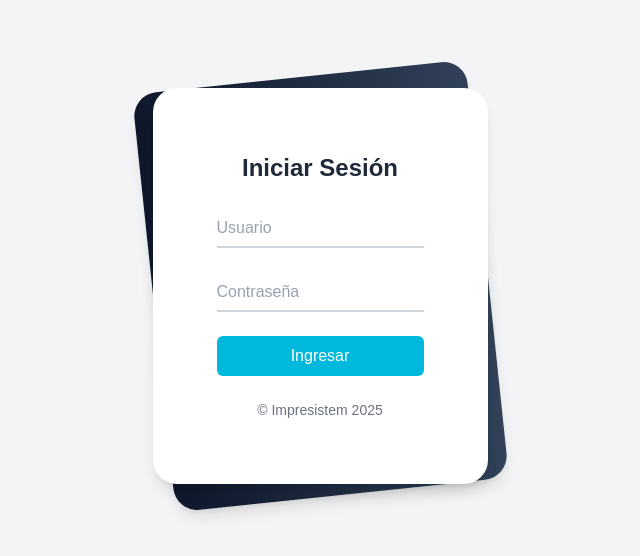
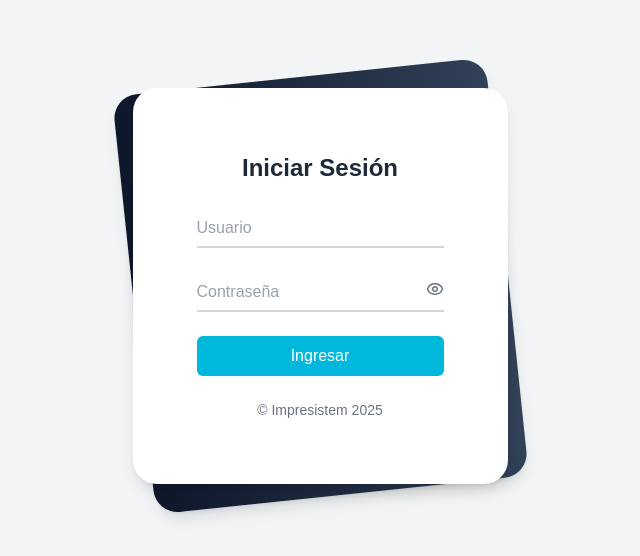
Before and after one commit to ImpreCode1/Gestion-Visitas, a Next.js app: page /login in a window 1280 px wide. Shown: the part 114-670 px from the top of the page, without its empty margins (320-960 px from the left). Built offline with nearby package versions, Linux system fonts and the light colour scheme.

Commit message:
Add Eye and Eyeoff to field password on Login

```diff
--- a/src/app/login/page.jsx
+++ b/src/app/login/page.jsx
@@ -3,18 +3,20 @@
 import { useState } from "react";
 import { useRouter } from "next/navigation"; // Para redirecciones en el cliente
 import Swal from "sweetalert2"; // Librería para mostrar alertas bonitas
+import { Eye, EyeOff } from "lucide-react";
 
 // Componente principal de la página de login
 export default function LoginPage() {
   const router = useRouter(); // Hook para navegar programáticamente
   const [loading, setLoading] = useState(false); // Estado para mostrar spinner/bloquear botón
+  const [showPassword, setShowPassword] = useState(false);
 
   // -----------------------------
   // Función que se ejecuta al enviar el formulario
   // -----------------------------
   const handleSubmit = async (event) => {
     event.preventDefault(); // Evita que el formulario haga reload
-    setLoading(true);       // Activamos estado de carga
+    setLoading(true); // Activamos estado de carga
 
     // Obtenemos valores de los inputs
     const rawUsername = event.target.email.value.trim();
@@ -56,13 +58,13 @@ export default function LoginPage() {
           router.push("/agendar_visita"); // Acceso a agendar visita
           break;
         case "admin":
-          router.push("/usuarios");       // Acceso a gestión de usuarios
+          router.push("/usuarios"); // Acceso a gestión de usuarios
           break;
         case "aprobador":
-          router.push("/aprobaciones");  // Acceso a aprobaciones
+          router.push("/aprobaciones"); // Acceso a aprobaciones
           break;
         default:
-          router.push("/sin_acceso");    // Usuario sin acceso definido
+          router.push("/sin_acceso"); // Usuario sin acceso definido
           break;
       }
     } catch (error) {
@@ -122,21 +124,30 @@ export default function LoginPage() {
                 <input
                   id="password"
                   name="password"
-                  type="password"
+                  type={showPassword ? "text" : "password"}
                   required
                   placeholder="Contraseña"
                   className="peer placeholder-transparent h-10 w-full border-b-2 border-gray-300 text-gray-900
-                             focus:outline-none focus:border-cyan-500"
+                   focus:outline-none focus:border-cyan-500 pr-10"
                 />
                 <label
                   htmlFor="password"
                   className="absolute left-0 -top-3.5 text-gray-600 text-sm
-                             peer-placeholder-shown:text-base peer-placeholder-shown:text-gray-400
-                             peer-placeholder-shown:top-2 transition-all
-                             peer-focus:-top-3.5 peer-focus:text-gray-600 peer-focus:text-sm"
+                   peer-placeholder-shown:text-base peer-placeholder-shown:text-gray-400
+                   peer-placeholder-shown:top-2 transition-all
+                   peer-focus:-top-3.5 peer-focus:text-gray-600 peer-focus:text-sm"
                 >
                   Contraseña
                 </label>
+
+                {/* Botón para mostrar/ocultar */}
+                <button
+                  type="button"
+                  onClick={() => setShowPassword(!showPassword)}
+                  className="absolute right-0 top-2 text-gray-500 hover:text-gray-700"
+                >
+                  {showPassword ? <EyeOff size={18} /> : <Eye size={18} />}
+                </button>
               </div>
 
               {/* Botón de envío */}
```
